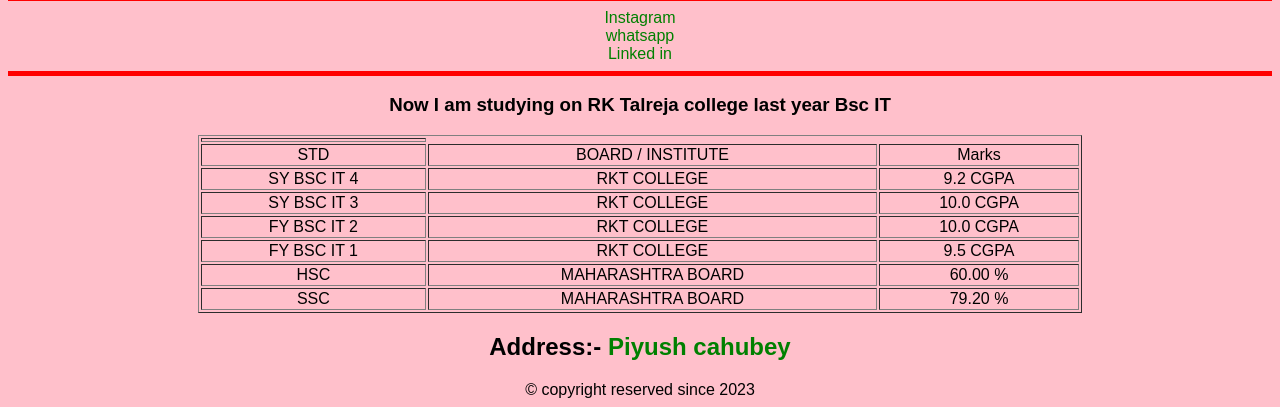
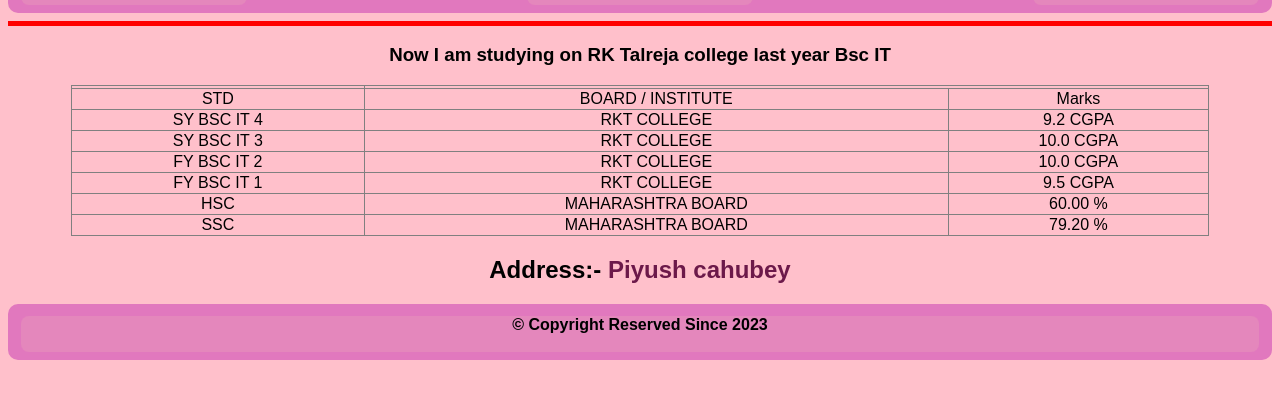
Before and after one commit to PIYUSH0621/Piyush, a plain HTML site: page index.html in a window 1280 px wide. Shown: the part 440-847 px from the top of the page. After the commit the page ends 808 px from the top, so only its background shows below. Drawn offline with Linux system fonts and the light colour scheme; a script that the page names is missing.

Commit message:
Update style.css

```diff
--- a/style.css
+++ b/style.css
@@ -1,20 +1,57 @@
-*{
-    text-align: center;
-    font-family: 'Poppins', sans-serif ;
+* {
+  text-align: center;
+  font-family: "Poppins", sans-serif;
 }
 
-table{
-    align:center;
-    animation: alternate-reverse;
-    width:70%;
-    height:40%
+html {
+  scroll-behavior: smooth;
 }
 
-img{
-    border-radius: 10px;
+img {
+  border-radius: 3%;
 }
 
-a{
-    color:green;
-    text-decoration:none;
+table {
+  border-collapse: collapse;
+  width: 90%;
 }
+
+a {
+  color: rgb(108, 25, 74);
+  text-decoration: none;
+}
+
+#box {
+  height: 7vh;
+  width: auto;
+  background-color: rgb(225, 120, 190);
+  display: flex;
+  justify-content: space-between;
+  font-weight: bold;
+  text-transform: capitalize;
+  border-radius: 10px;
+}
+
+.d1 {
+  height: 4.5vh;
+  width: 17.9%;
+  background-color: #e487bc;
+  box-sizing: border-box;
+  margin: 1%;
+  border-radius: 8px;
+}
+
+.d2 {
+    height: 4.5vh;
+    width: 98%;
+    background-color: #e487bc;
+    box-sizing: border-box;
+    margin: 1%;
+    border-radius: 8px;
+  }
+
+
+.right-align {
+    float: right;
+    margin: 0 0 10px 10px; /* This adds some space around the image */
+  }
```
